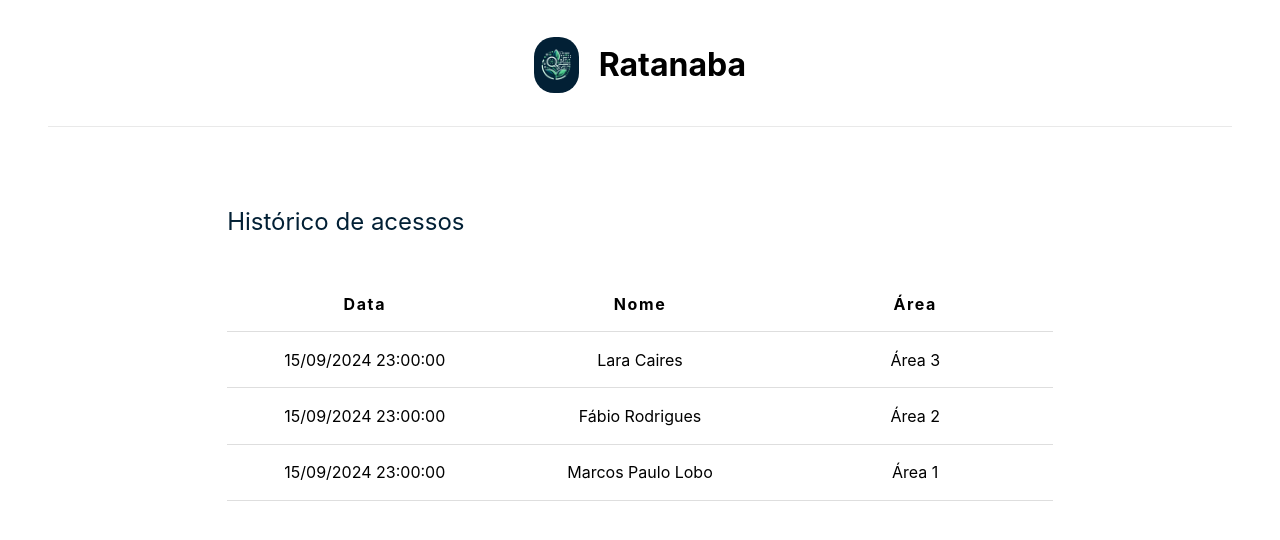
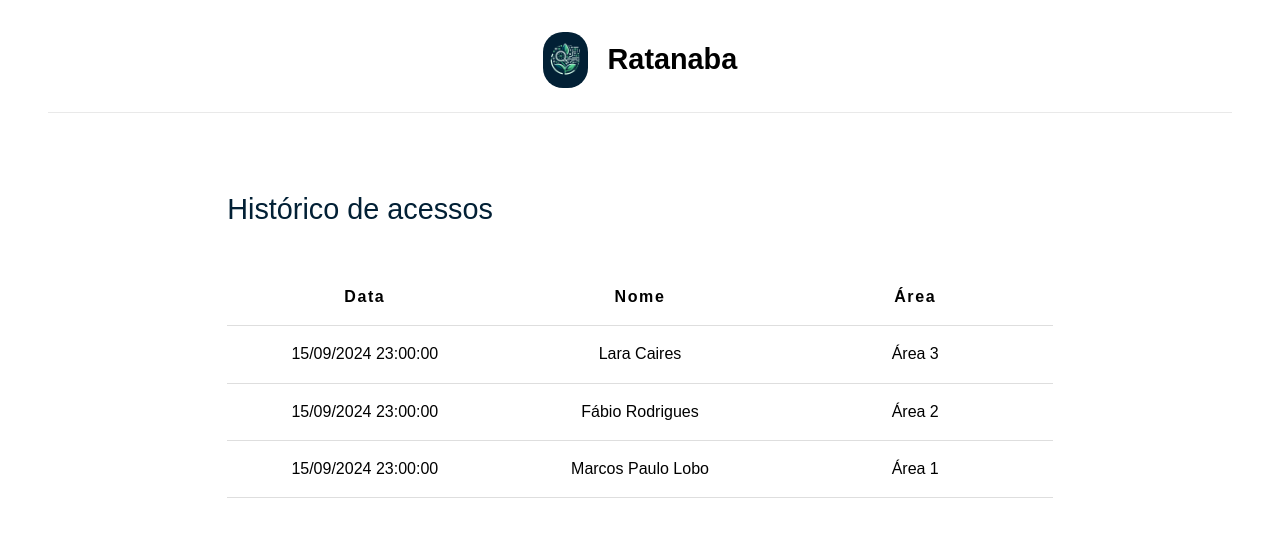
Before and after one commit to RatanabaOrg/PLN_Front_End, a React (Create React App) app in the folder frontend/: page / in a window 1280 px wide. Shown: the top 540 px of the page. Built offline with nearby package versions, Linux system fonts and the light colour scheme.

Commit message:
reduzindo os tamanhos e alterando a fonte

```diff
--- a/frontend/src/components/header/index.css
+++ b/frontend/src/components/header/index.css
@@ -19,9 +19,13 @@
     justify-content: center;
 }
 
+h1{
+    font-size: 1.8em;
+}
+
 #header-horizontal-line {
     height: 1px;
     background-color: #e9e9e9;
-    margin: 20px 0;
+    margin: 2vh 0;
     border: none;
 }
--- a/frontend/src/index.css
+++ b/frontend/src/index.css
@@ -1,3 +1,7 @@
+* {
+  font-family: 'Poppins', sans-serif;
+}
+
 body {
   margin: 0;
   padding: 24px 48px;
--- a/frontend/src/pages/accessHistory/index.css
+++ b/frontend/src/pages/accessHistory/index.css
@@ -4,7 +4,7 @@
 
 #access-history-title {
     font-weight: 400;
-    font-size: 3vh;
+    font-size: 1.8em;
     color: #022035;
     padding-bottom: 3vh;
 }
@@ -24,7 +24,7 @@ table tr{
 }
 
 table th, table td{
-    padding: 1.1em;
+    padding: 1.2em;
     text-align: center;
 }
 
```
